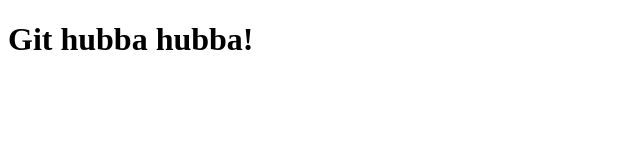
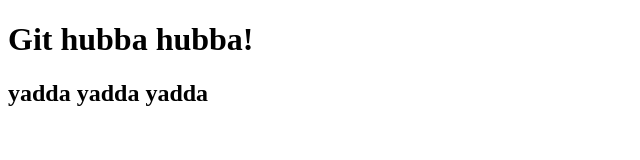
Before and after one commit to alle0200/githubbahubba, a plain HTML site: page index.html in a window 1280 px wide. Shown: the whole page, without its empty margins (0-640 px from the left). Drawn offline with Linux system fonts and the light colour scheme.

Commit message:
yaddayaddayadda

```diff
--- a/index.html
+++ b/index.html
@@ -8,5 +8,8 @@
 	<header>
 		<h1>Git hubba hubba!</h1>
 	</header>
+	<section>
+		<h2>yadda yadda yadda</h2>
+	</section>
 </body>
 </html>
```
